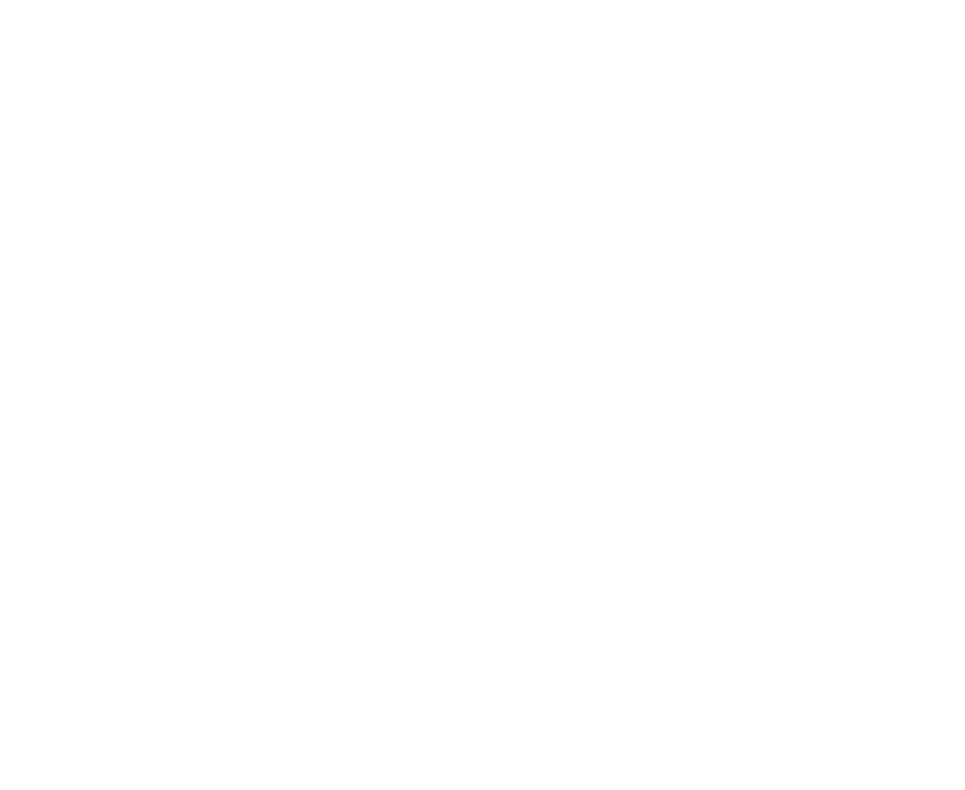
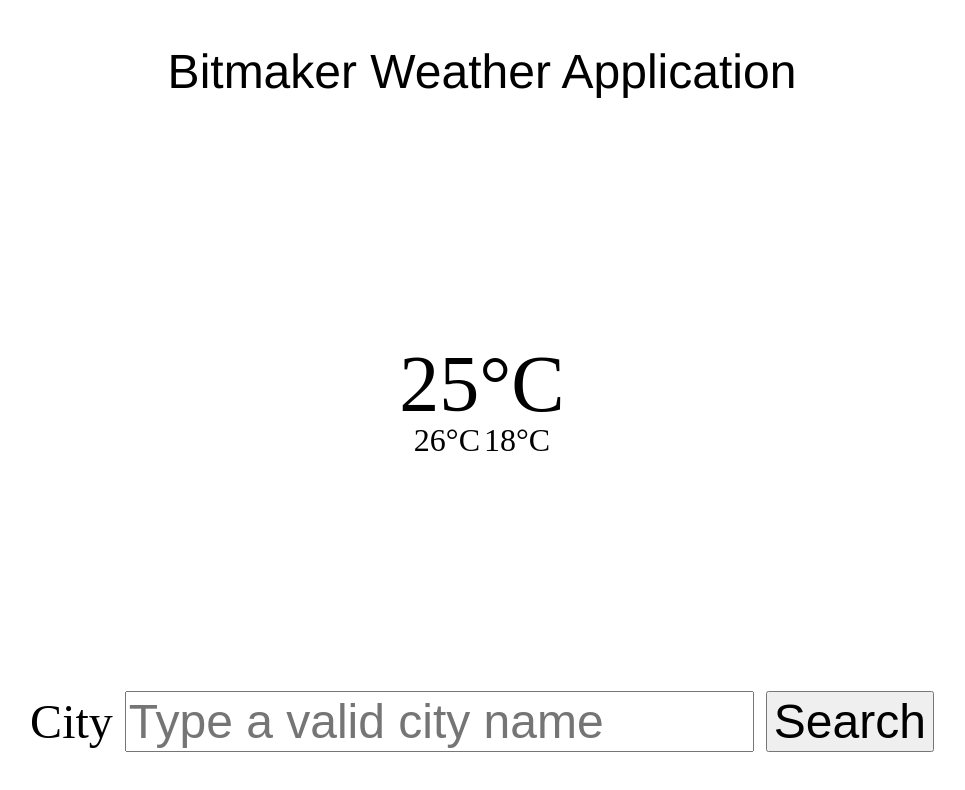
Before and after one commit to bitmakerlabs/fed-jul-2017-weather, a plain HTML site: page index.html in a window 1280 px wide. Shown: the whole page, without its empty margins (158-1123 px from the left). Drawn offline with nearby package versions, Linux system fonts and the light colour scheme.

Commit message:
basic prototype interface

```diff
--- a/css/main.css
+++ b/css/main.css
@@ -0,0 +1,37 @@
+h1 {
+  font-size: 3em;
+  text-align: center;
+  margin: 1em;
+  font-family: Helvetica;
+}
+
+.search {
+  position: fixed;
+  left: 0;
+  bottom: 0;
+  text-align: center;
+  width: 100%;
+  font-size: 3em;
+  margin: 1em 0;
+}
+  .components {
+    font-size: 1em;
+  }
+
+.temp {
+  position: fixed;
+  top: 0;
+  bottom: 0;
+  left: 0;
+  height: 7em;
+  width: 100%;
+  text-align: center;
+  margin: auto;
+}
+.curr {
+  font-size: 5em;
+}
+.high, .low {
+  display: inline-block;
+  font-size: 2em;
+}
--- a/index.html
+++ b/index.html
@@ -15,7 +15,19 @@
 </head>
 <body>
 
+  <h1>Bitmaker Weather Application</h1>
 
+  <div class="temp">
+    <div class="curr">25&deg;C</div>
+    <div class="high">26&deg;C</div>
+    <div class="low">18&deg;C</div>
+  </div>
+
+  <form class="search">
+    <label for="loc">City</label>
+    <input type="text" id="loc" class="components" name="loc" value="" placeholder="Type a valid city name">
+    <button type="button" class="components" name="go">Search</button>
+  </form>
 
 
 
```
Lines whose indentation alone changed are shown as unchanged.
